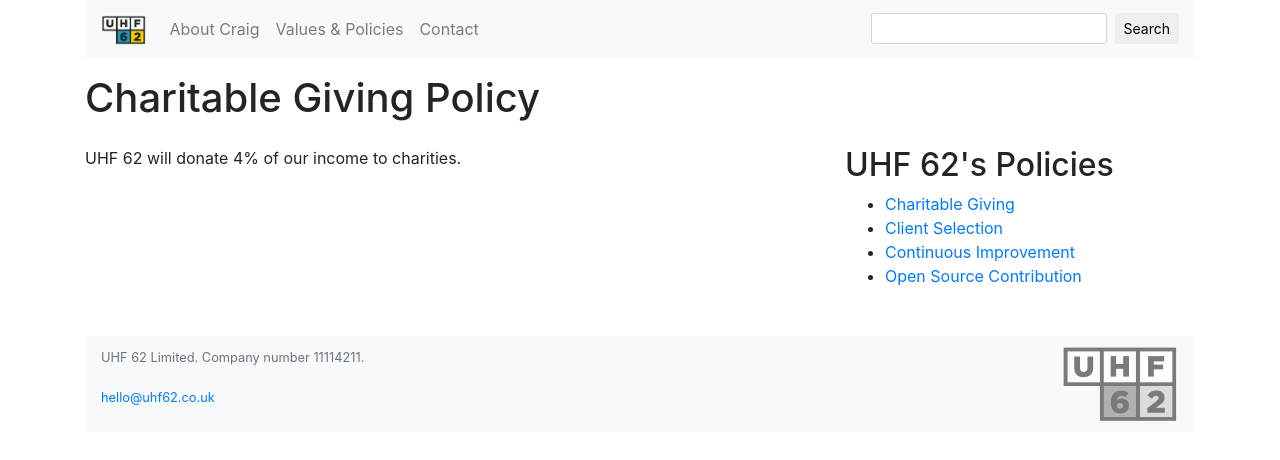
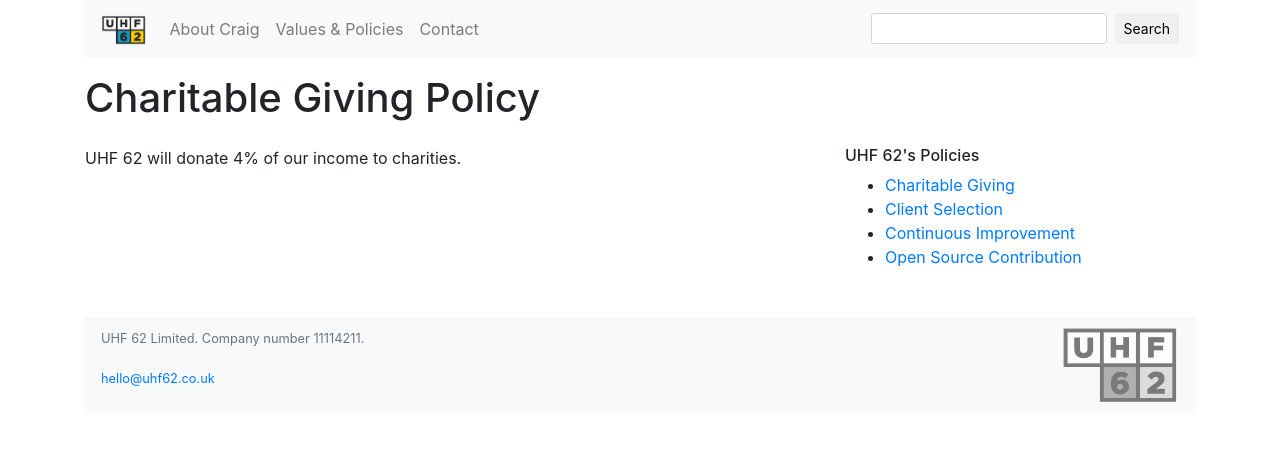
Before and after one commit to uhf62/uhf62.co.uk, a Jekyll site: the page built from _policies/charitable_giving.md, in a window 1280 px wide. Shown: the top 460 px of the page. Built offline with Jekyll 4.4.1, drawn with Linux system fonts in a browser that asks for light colours.

Commit message:
Styling for policies pages.

```diff
--- a/_layouts/policy.html
+++ b/_layouts/policy.html
@@ -6,11 +6,11 @@
         <h1>{{ page.title }}</h1>
     {% endif %}
     <div class="row py-3">
-        <div class="col-8">
+        <div class="col-md-8">
             {{content}}
         </div>
-        <aside class="col-4">
-            <h2>UHF 62's Policies</h2>
+        <aside class="col-md-4">
+            <h1>UHF 62's Policies</h1>
             {% include policies.html %}
         </aside>
     </div>
--- a/_sass/uhf62.scss
+++ b/_sass/uhf62.scss
@@ -13,3 +13,14 @@
   font-style: italic;
   padding-left: 8.333%;
 }
+
+@media (min-width: map-get($grid-breakpoints, 'md')) {
+  aside {
+    h1, .h1 { font-size: $font-size-base; }
+    h2, .h2 { font-size: $font-size-base; }
+    h3, .h3 { font-size: $font-size-base; }
+    h4, .h4 { font-size: $font-size-base; }
+    h5, .h5 { font-size: $font-size-base; }
+    h6, .h6 { font-size: $font-size-base; }
+  }
+}
```
